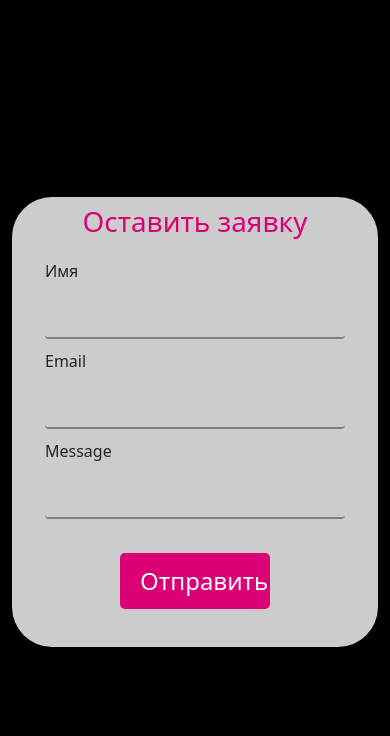
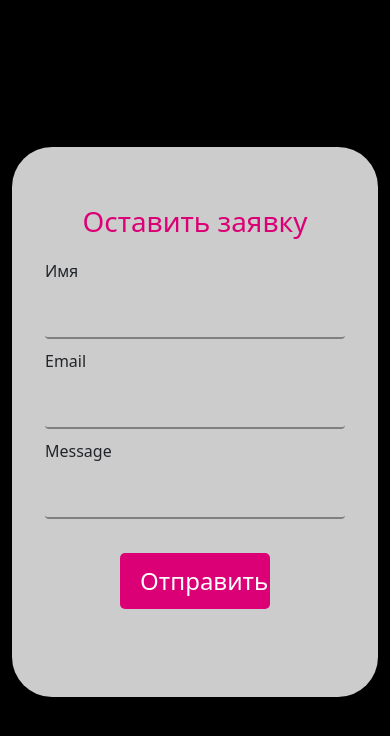
Before and after one commit to ArseniiFrontend/Telegram-Form-Submission, a plain HTML site: page index.html in a window 390 px wide. Drawn offline with nearby package versions, Linux system fonts and the light colour scheme.

Commit message:
Updated Sass file and README.md

```diff
--- a/css/style.scss
+++ b/css/style.scss
@@ -120,3 +120,9 @@ body, html {
         align-items: center !important;
     }
 }
+
+@media (max-width: 521px) {
+    .form-container {
+        height: 550px !important;
+    }
+}
```
Also changed, not shown: css/style.css, 2 other files.
